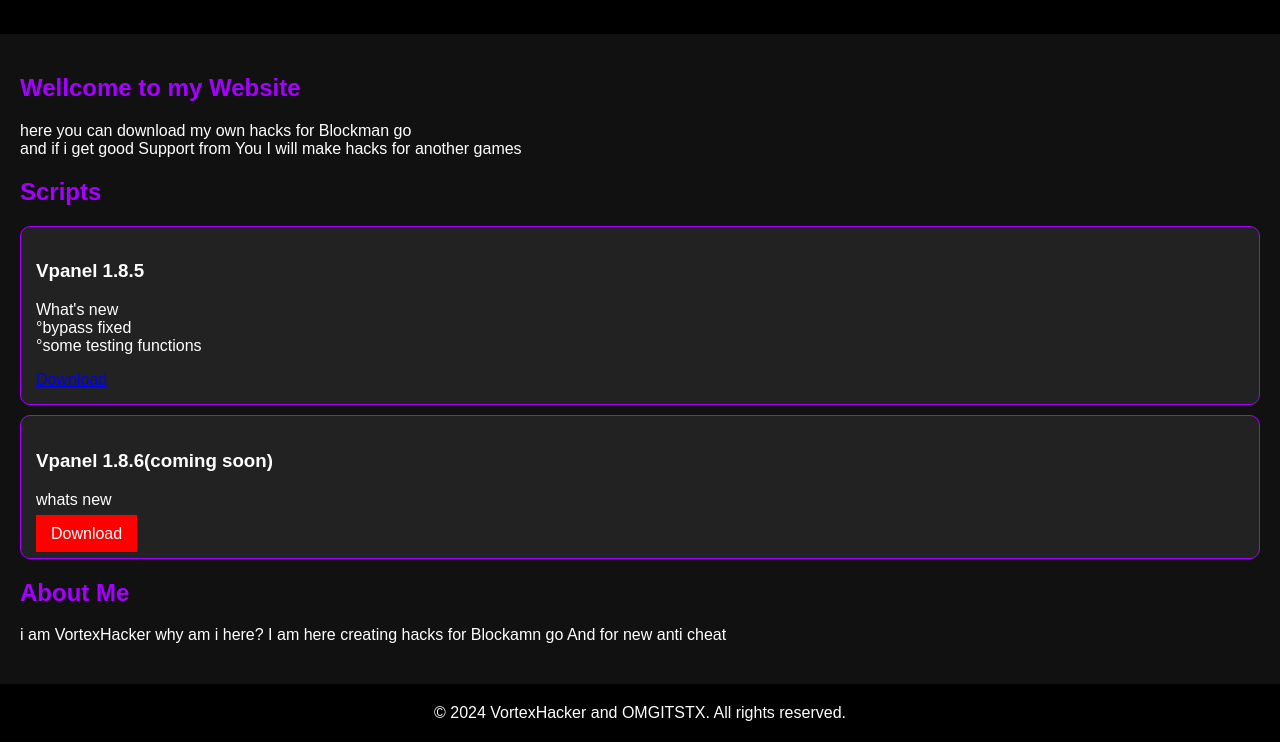
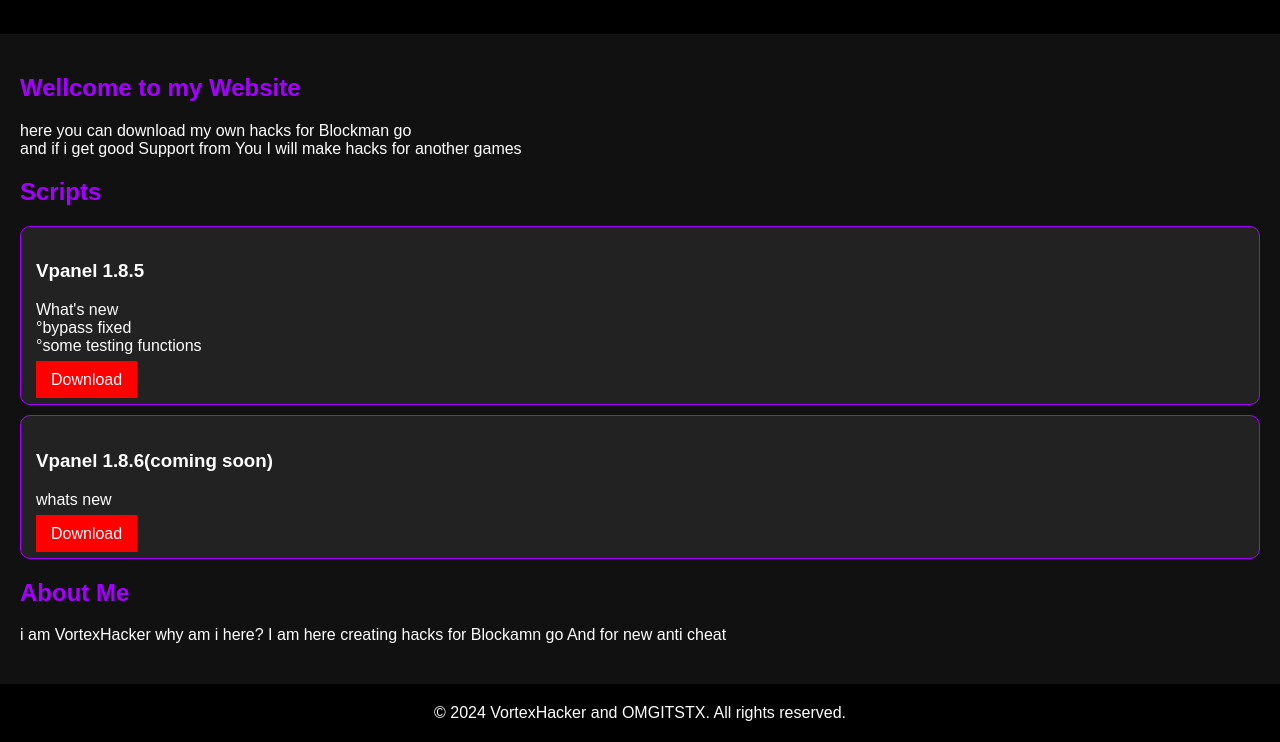
Before and after one commit to VortexDev1/Vortex, a plain HTML site: page index.html in a window 1280 px wide. Shown: the part 120-862 px from the top of the page. Drawn offline with Linux system fonts and the light colour scheme.

Commit message:
Update index.html

```diff
--- a/index.html
+++ b/index.html
@@ -26,7 +26,7 @@
             <div class="script">
                 <h3>Vpanel 1.8.5</h3>
                 <p>What's new<br>°bypass fixed <br>°some testing functions</p>
-                <a href="Vpanel1.8.5.zip" download>Download</a>
+                <a href="Vpanel1.8.5.zip" class=btn download>Download</a>
             </div>
             <div class="script">
                 <h3>Vpanel 1.8.6(coming soon)</h3>
```
